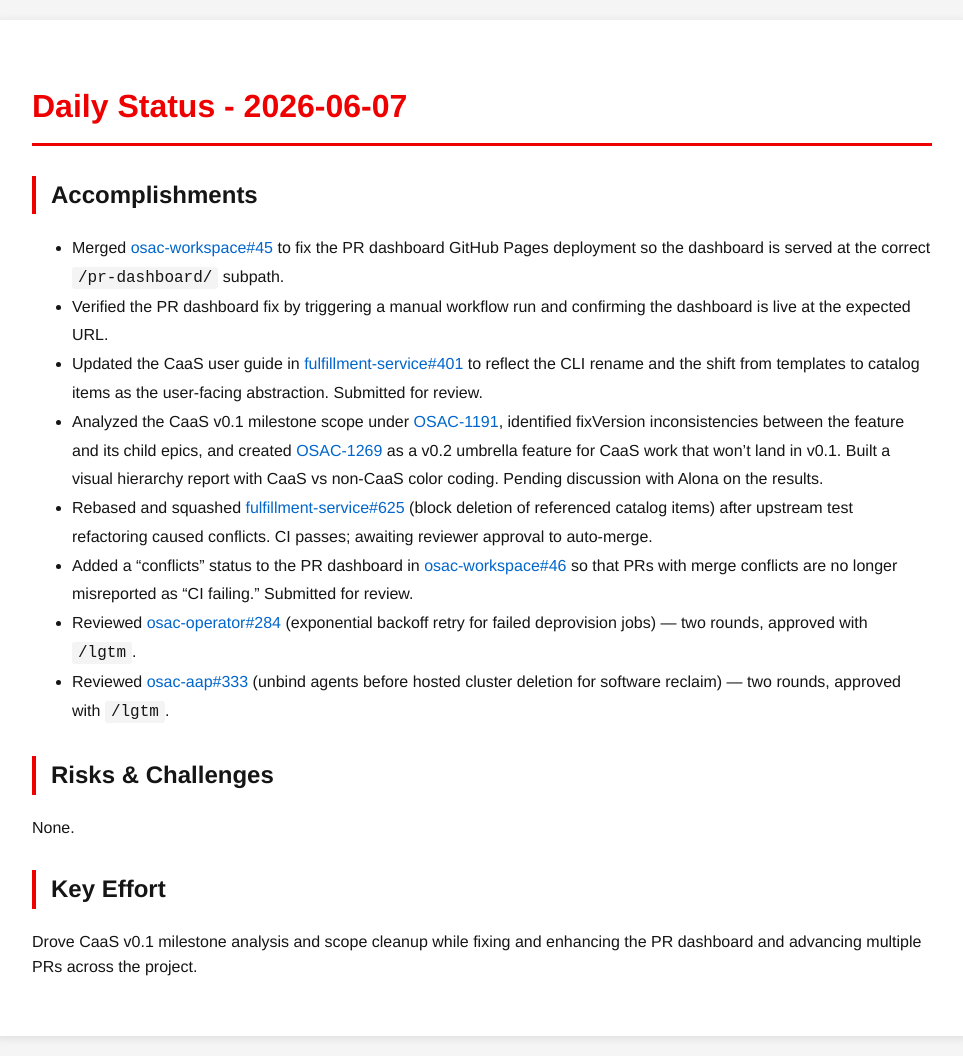
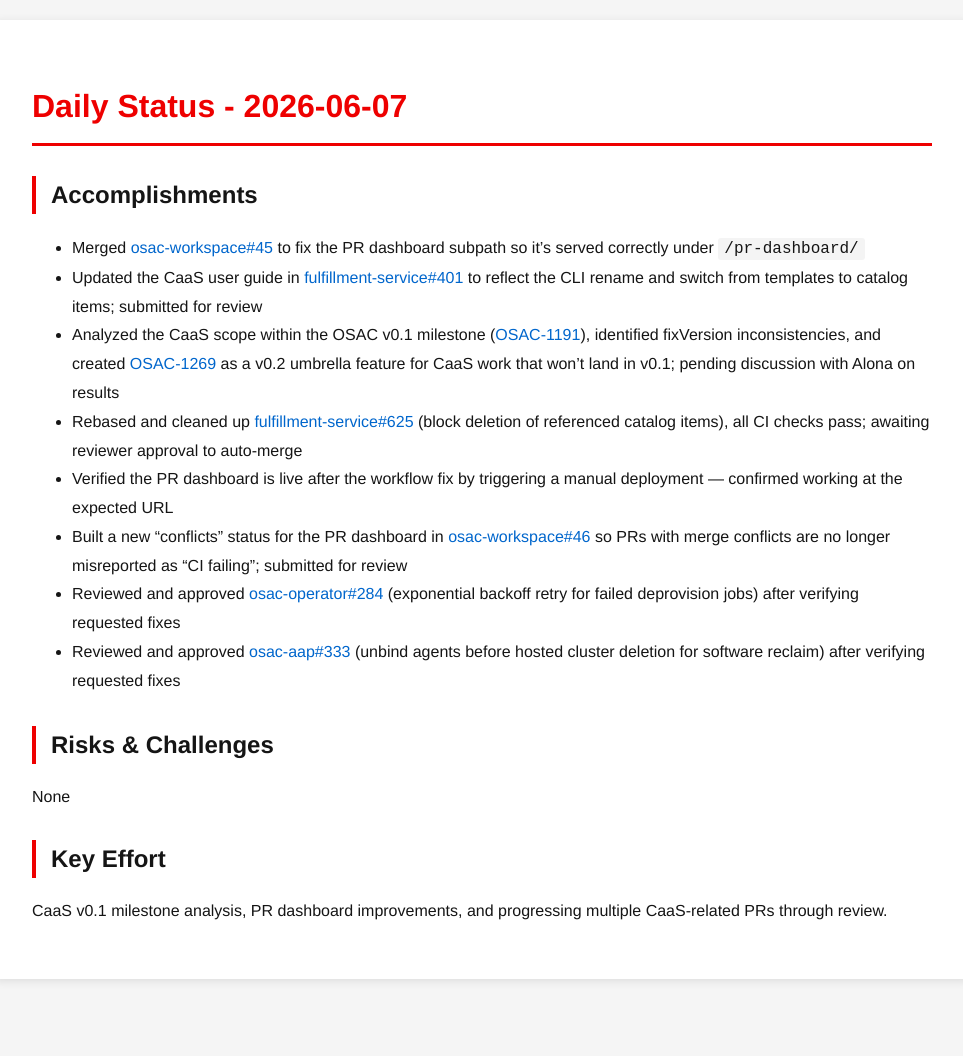
Before and after one commit to tzvatot/daily-status, a Jekyll site: the page built from 2026-06-07.md, in a window 1280 px wide. Shown: the whole page, without its empty margins (158-1121 px from the left). Built offline with Jekyll 4.4.1, drawn with Linux system fonts in a browser that asks for light colours; after the commit the page ends 999 px from its top, so only the background shows below that.

Commit message:
Daily status update - 2026-06-07

```diff
--- a/2026-06-07.md
+++ b/2026-06-07.md
@@ -7,17 +7,17 @@
 # Daily Status - 2026-06-07
 
 ## Accomplishments
-- Merged [osac-workspace#45](https://github.com/osac-project/osac-workspace/pull/45) to fix the PR dashboard GitHub Pages deployment so the dashboard is served at the correct `/pr-dashboard/` subpath.
-- Verified the PR dashboard fix by triggering a manual workflow run and confirming the dashboard is live at the expected URL.
-- Updated the CaaS user guide in [fulfillment-service#401](https://github.com/osac-project/fulfillment-service/pull/401) to reflect the CLI rename and the shift from templates to catalog items as the user-facing abstraction. Submitted for review.
-- Analyzed the CaaS v0.1 milestone scope under [OSAC-1191](https://redhat.atlassian.net/browse/OSAC-1191), identified fixVersion inconsistencies between the feature and its child epics, and created [OSAC-1269](https://redhat.atlassian.net/browse/OSAC-1269) as a v0.2 umbrella feature for CaaS work that won't land in v0.1. Built a visual hierarchy report with CaaS vs non-CaaS color coding. Pending discussion with Alona on the results.
-- Rebased and squashed [fulfillment-service#625](https://github.com/osac-project/fulfillment-service/pull/625) (block deletion of referenced catalog items) after upstream test refactoring caused conflicts. CI passes; awaiting reviewer approval to auto-merge.
-- Added a "conflicts" status to the PR dashboard in [osac-workspace#46](https://github.com/osac-project/osac-workspace/pull/46) so that PRs with merge conflicts are no longer misreported as "CI failing." Submitted for review.
-- Reviewed [osac-operator#284](https://github.com/osac-project/osac-operator/pull/284) (exponential backoff retry for failed deprovision jobs) — two rounds, approved with `/lgtm`.
-- Reviewed [osac-aap#333](https://github.com/osac-project/osac-aap/pull/333) (unbind agents before hosted cluster deletion for software reclaim) — two rounds, approved with `/lgtm`.
+- Merged [osac-workspace#45](https://github.com/osac-project/osac-workspace/pull/45) to fix the PR dashboard subpath so it's served correctly under `/pr-dashboard/`
+- Updated the CaaS user guide in [fulfillment-service#401](https://github.com/osac-project/fulfillment-service/pull/401) to reflect the CLI rename and switch from templates to catalog items; submitted for review
+- Analyzed the CaaS scope within the OSAC v0.1 milestone ([OSAC-1191](https://redhat.atlassian.net/browse/OSAC-1191)), identified fixVersion inconsistencies, and created [OSAC-1269](https://redhat.atlassian.net/browse/OSAC-1269) as a v0.2 umbrella feature for CaaS work that won't land in v0.1; pending discussion with Alona on results
+- Rebased and cleaned up [fulfillment-service#625](https://github.com/osac-project/fulfillment-service/pull/625) (block deletion of referenced catalog items), all CI checks pass; awaiting reviewer approval to auto-merge
+- Verified the PR dashboard is live after the workflow fix by triggering a manual deployment — confirmed working at the expected URL
+- Built a new "conflicts" status for the PR dashboard in [osac-workspace#46](https://github.com/osac-project/osac-workspace/pull/46) so PRs with merge conflicts are no longer misreported as "CI failing"; submitted for review
+- Reviewed and approved [osac-operator#284](https://github.com/osac-project/osac-operator/pull/284) (exponential backoff retry for failed deprovision jobs) after verifying requested fixes
+- Reviewed and approved [osac-aap#333](https://github.com/osac-project/osac-aap/pull/333) (unbind agents before hosted cluster deletion for software reclaim) after verifying requested fixes
 
 ## Risks & Challenges
-None.
+None
 
 ## Key Effort
-Drove CaaS v0.1 milestone analysis and scope cleanup while fixing and enhancing the PR dashboard and advancing multiple PRs across the project.
+CaaS v0.1 milestone analysis, PR dashboard improvements, and progressing multiple CaaS-related PRs through review.
```
